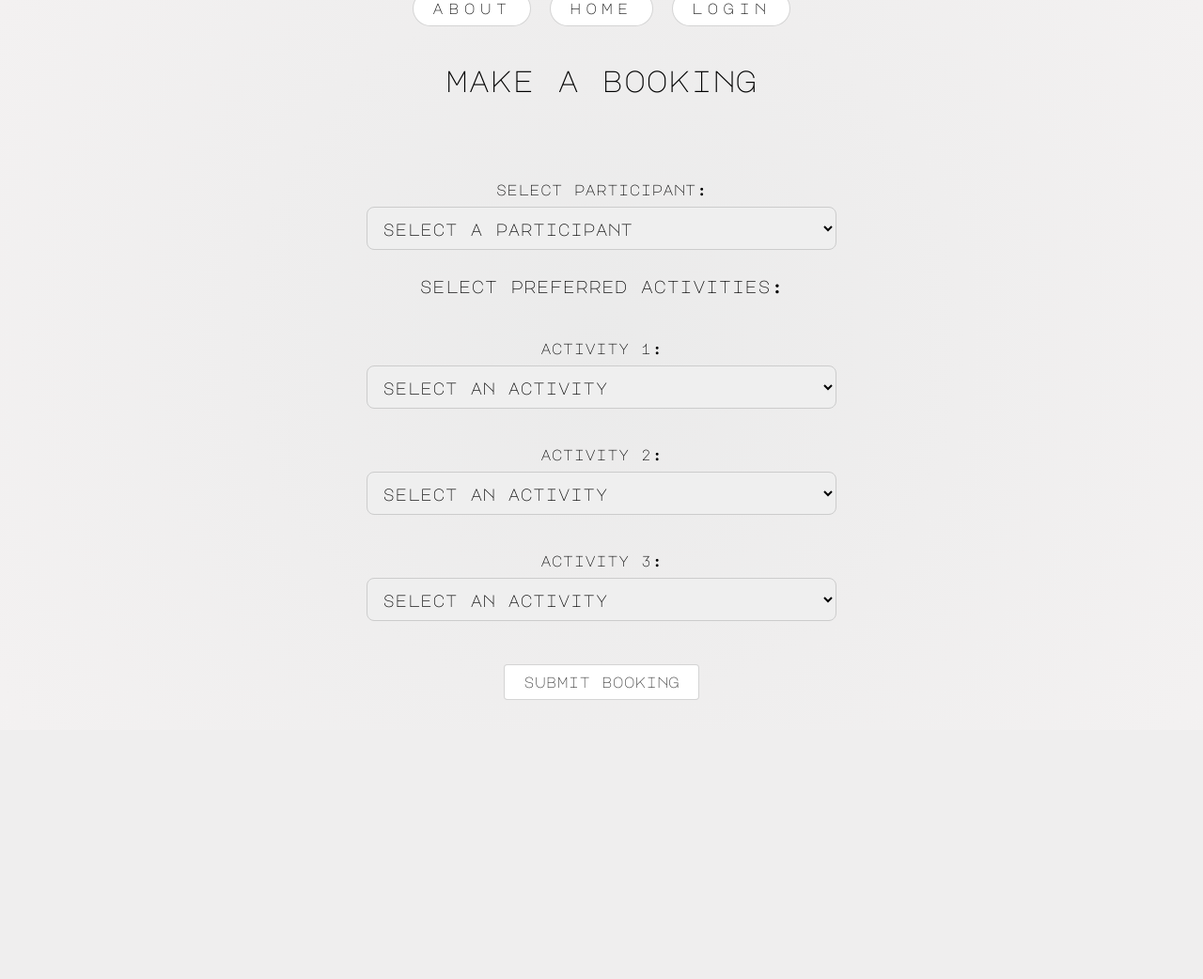
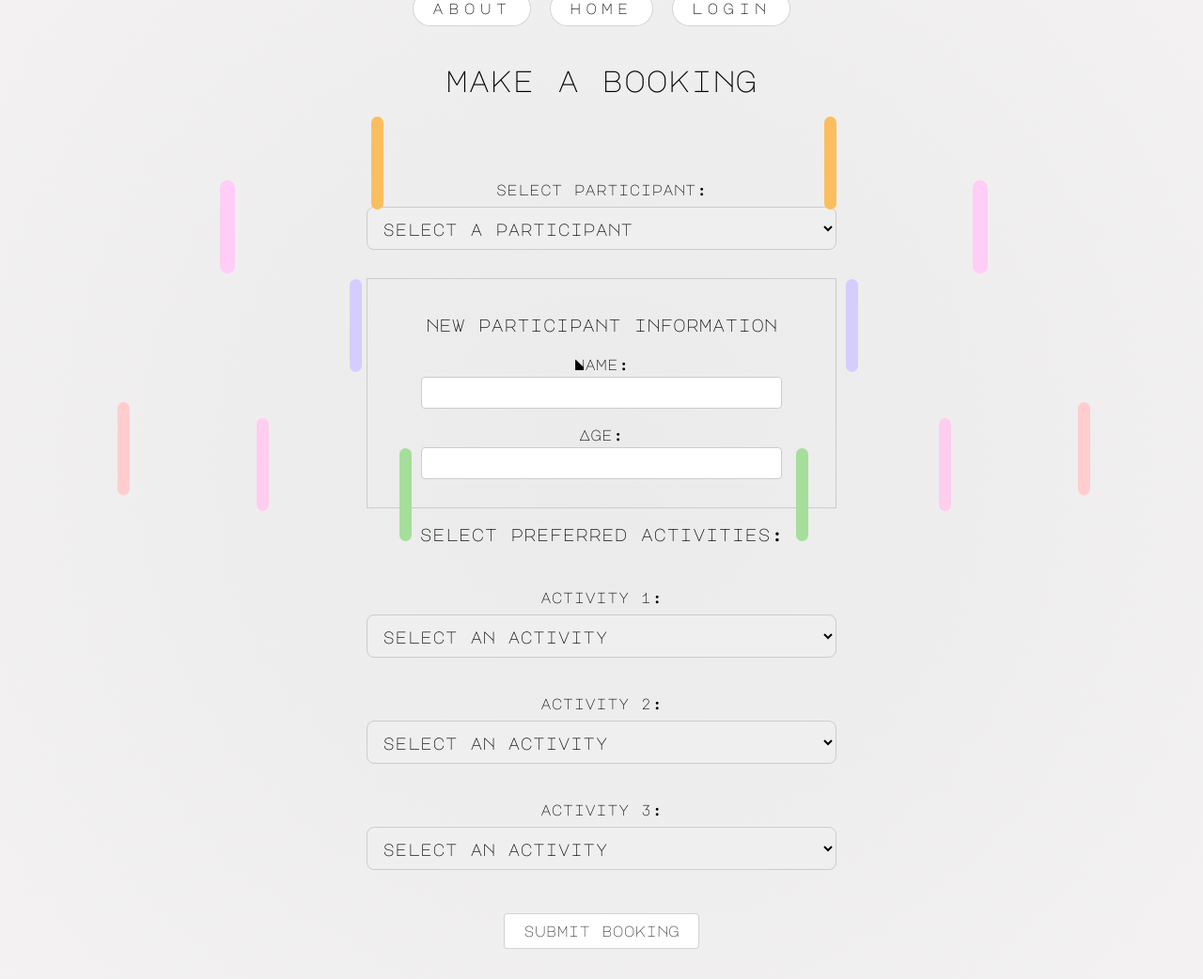
Before and after one commit to 23knightst813/Coder-Dojo, a Flask app: page /booking in a window 1280 px wide. Shown: the part 50-1092 px from the top of the page at 94% size. Before the commit the page ends 795 px from the top, so only its background shows below. Run offline with Flask 3, Linux system fonts and the light colour scheme; a user stored in the database is signed in; data comes from the database, SQL or seed files in the repository; both versions use the stored data as it was before the commit; data that the repository does not hold is empty.

Commit message:
Added styling bars and imporved the css and also did booking

```diff
--- a/flaskr/static/style.css
+++ b/flaskr/static/style.css
@@ -1,7 +1,6 @@
 .burger-fillings {
   display: none;
   position: absolute;
-
   background-color: #314747;
   padding: 20px;
   border-radius: 10px;
@@ -24,8 +23,6 @@
   padding: 15px;
   margin-top: 10px;
 }
-
-/* style.css */
 .burger-fillings .user-email {
   font-family: 'Marck Script', cursive;
 }
@@ -34,39 +31,31 @@
   width: 30px;
   height: 30px;
 }
-
 .burger-fillings ul {
   list-style: none;
   padding: 0;
   margin: 0;
   width: 100%;
 }
-
 .burger-fillings ul li {
   margin: 15px 0;
   text-align: center;
 }
-
 .burger-fillings * {
   color: white;
 }
-
 .burger-fillings a {
   text-decoration: none;
 }
-
 * {
   font-family: "Major Mono Display", serif;
   font-weight: 400;
   font-style: normal;
 }
-
-
-
 .navbar-btn {
-  background-color: white; /* Light gray background */
+  background-color: white;
   border: 1px solid rgba(0, 0, 0, 0.17);
-  color: #000000; /* Black text */
+  color: #000000;
   padding: 10px 20px;
   text-align: center;
   text-decoration: none;
@@ -74,30 +63,20 @@
   font-size: 16px;
   margin: 4px 2px;
   cursor: pointer;
-  border-radius: 20px; /* Rounded corners */
-  font-family: 'Major Mono Display', monospace; /* Font family */
-  letter-spacing: 5px; /* Spacing between letters */
+  border-radius: 20px;
+  font-family: 'Major Mono Display', monospace;
+  letter-spacing: 5px;
 }
-
-
-
-
 .navbar-btn:hover {
-  background-color: #e0e0e0; /* Slightly darker gray on hover */
+  background-color: #e0e0e0;
 }
-
 nav {
   display: flex;
   justify-content: center;
-
 }
 .navbar-btn {
-  /* Existing styles */
-  margin: 0 10px; /* Add horizontal spacing */
+  margin: 0 10px;
 }
-
-
-/* Flat Button Style */
 .btn {
   background-color: #ffffff;
   border: 1px solid rgba(0, 0, 0, 0.17);
@@ -111,45 +90,27 @@ nav {
   cursor: pointer;
   border-radius: 4px;
 }
-
 .btn:hover {
   background-color: #e0e0e0;
 }
-
 body {
   background: radial-gradient(circle, hsla(0, 0%, 92%, 1) 0%, hsla(0, 8%, 95%, 1));
 }
-
-/* input[type="text"],
-input[type="password"],
-input[type="email"],
-input[type="number"],
-input[type="search"],
-textarea,
-select {
-  font-family: Arial, sans-serif;
-  font-weight: normal;
-} */
-
-/* Center the main form */
 .form-container {
   max-width: 500px;
   margin: auto;
   padding: 20px;
   text-align: center;
 }
-
-/* Style for the booking title */
 .form-container h2 {
   font-size: 40px;
   letter-spacing: 5px;
   margin-bottom: 20px;
 }
-
-/* Centering the input fields */
 .form-container input[type="text"],
 .form-container input[type="password"],
 .form-container input[type="email"],
+.form-container input[type="number"],
 .form-container select {
   width: 100%;
   padding: 12px;
@@ -158,24 +119,72 @@ select {
   border-radius: 8px;
   font-size: 18px;
 }
-
-/* Add uniform padding to the labels */
 .form-container label {
   font-size: 16px;
   display: block;
   margin-top: 15px;
 }
-
-
-/* Centering the booking title */
 .form-container h2 {
   font-size: 40px;
   letter-spacing: 5px;
   margin-bottom: 20px;
-  text-align: center; /* Center align title */
+  text-align: center;
 }
 .head {
   text-align: center;
   width: 100%;
   padding: 20px 0;
 }
+
+.bars-left {
+  position: fixed;
+  left: 0;
+  top: 50%;
+  transform: translateY(-50%);
+  display: flex;
+  align-items: center;
+  padding: 125px;
+}
+
+.bars-right {
+  position: fixed;
+  right: 0;
+  top: 50%;
+  transform: translateY(-50%);
+  display: flex;
+  align-items: center;
+  padding: 120px;
+}
+
+/* Style the new participant form */
+#newParticipantForm {
+  border: 1px solid #ccc;
+  padding: 20px;
+  margin-top: 20px;
+  display: flex;
+  flex-direction: column;
+  align-items: center;
+}
+
+#newParticipantForm h3 {
+  margin-bottom: 15px;
+}
+
+#newParticipantForm label {
+  font-size: 16px;
+  margin-top: 10px;
+}
+
+#newParticipantForm input[type="text"],
+#newParticipantForm input[type="number"] {
+  width: 80%;
+  padding: 8px;
+  margin-top: 5px;
+  font-size: 16px;
+  border-radius: 4px;
+}
+
+#newParticipantForm .btn {
+  margin-top: 20px;
+  width: auto;
+}
--- a/flaskr/templates/booking.html
+++ b/flaskr/templates/booking.html
@@ -8,11 +8,9 @@
     <a href="/login" class="navbar-btn">login</a>
 </nav>
 
-
-
-<head>
-    <h1 class="head">make a booking</h1>
-</head>
+<h1 class="head">make a booking</h1>
+<img src="{{ url_for('static', filename='BarsLeft.svg') }}" class="bars-left" alt="bars-left">
+<img src="{{ url_for('static', filename='BarsRight.svg') }}" class="bars-right" alt="bars-right">
 
 <br>
 <form method="post" class="form-container">
@@ -25,17 +23,18 @@
         <option value="new">create new participant</option>
     </select>
 
-    <div id="newParticipantForm" style="display: none;">
+    <div id="newParticipantForm">
         <h3>new participant information</h3>
-        <label for="new_participant_name">name:</label>
+        <label for="new_participant_name">Name:</label>
         <input type="text" name="new_participant_name" id="new_participant_name" required>
 
-        <label for="new_participant_age">age:</label>
+        <label for="new_participant_age">Age:</label>
         <input type="number" name="new_participant_age" id="new_participant_age" required>
+
+
     </div>
-
     <h3>select preferred activities:</h3>
-    <br />
+    <br/>
 
     <label for="activity1">activity 1:</label>
     <select name="activity1" id="activity1" required>
@@ -53,7 +52,6 @@
         <option value="{{ activity['activity_id'] }}">{{ activity['activity_name'] }}</option>
         {% endfor %}
     </select>
-
 
     <br>
     <br>
```
Also changed, not shown: Bean_N_Data.db (deleted), database.db (deleted), dojo.db, flaskr/static/BarsLeft.svg (added), flaskr/static/BarsRight.svg (added).
